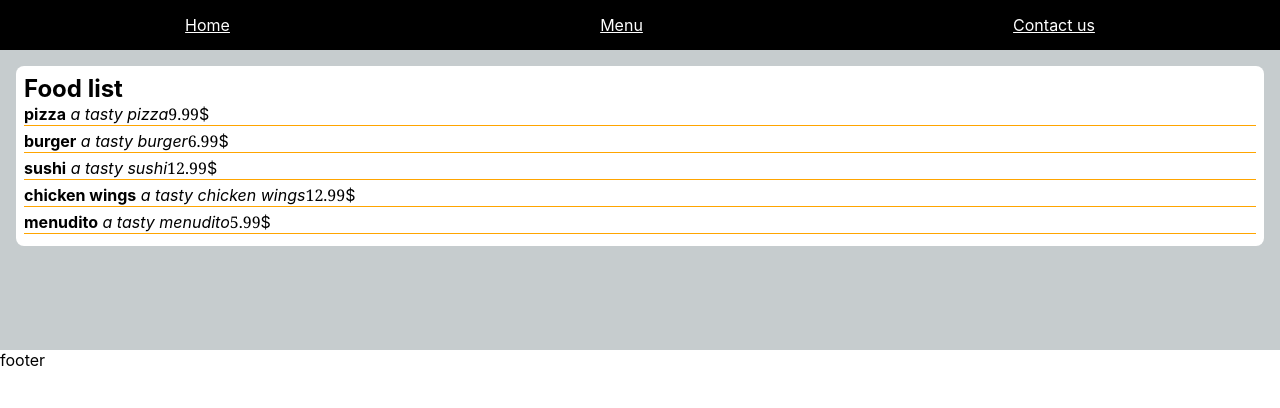
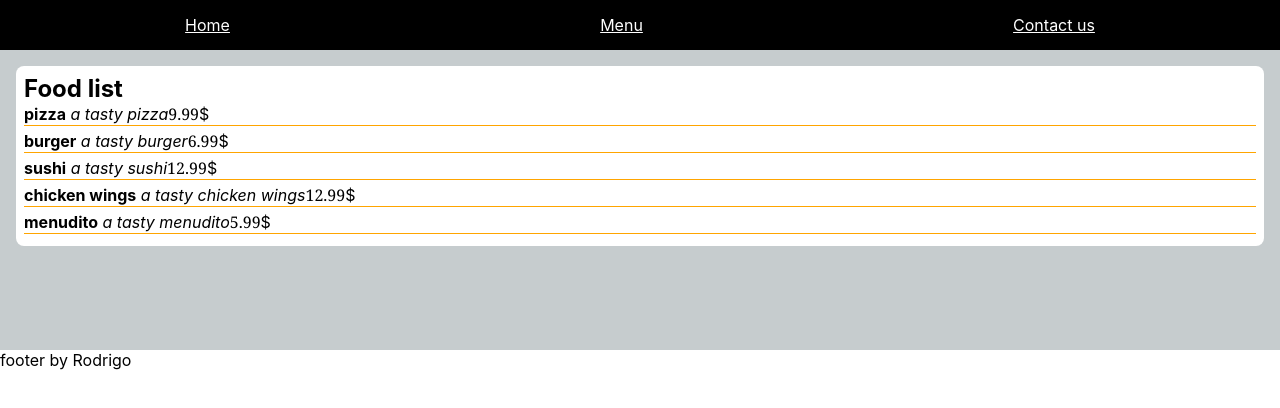
Before and after one commit to Cadi88/Most-wanted, a React (Create React App) app: page / in a window 1280 px wide. Shown: the top 408 px of the page. Built offline with nearby package versions, Linux system fonts and the light colour scheme.

Commit message:
ADD Footer text

```diff
--- a/src/components/content/Footer.js
+++ b/src/components/content/Footer.js
@@ -1,7 +1,7 @@
 import React from "react";
 
 const Footer = () => {
-    return <footer>footer</footer>
+    return <footer>footer by Rodrigo</footer>
 }
 
 export default Footer
```
